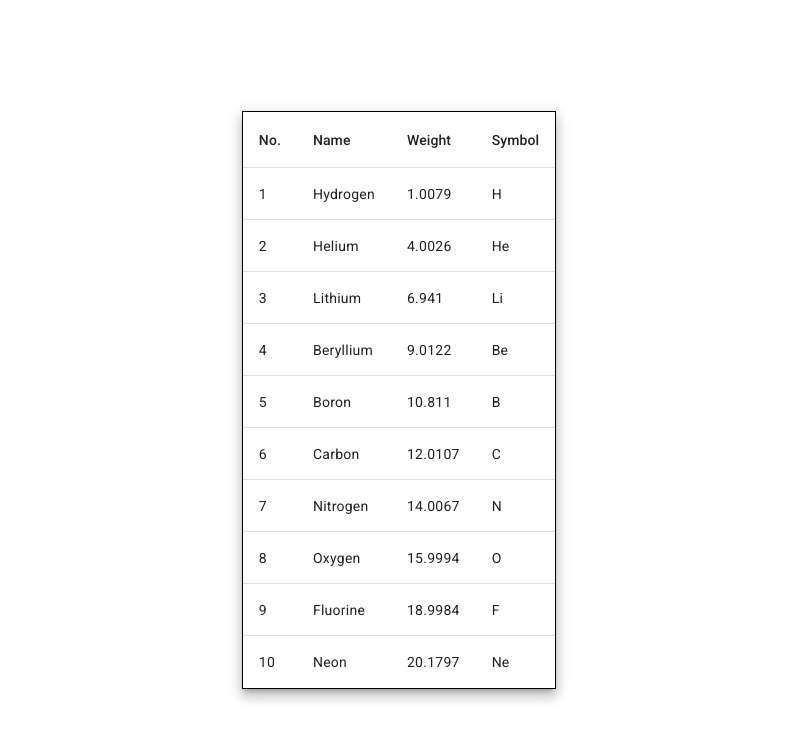
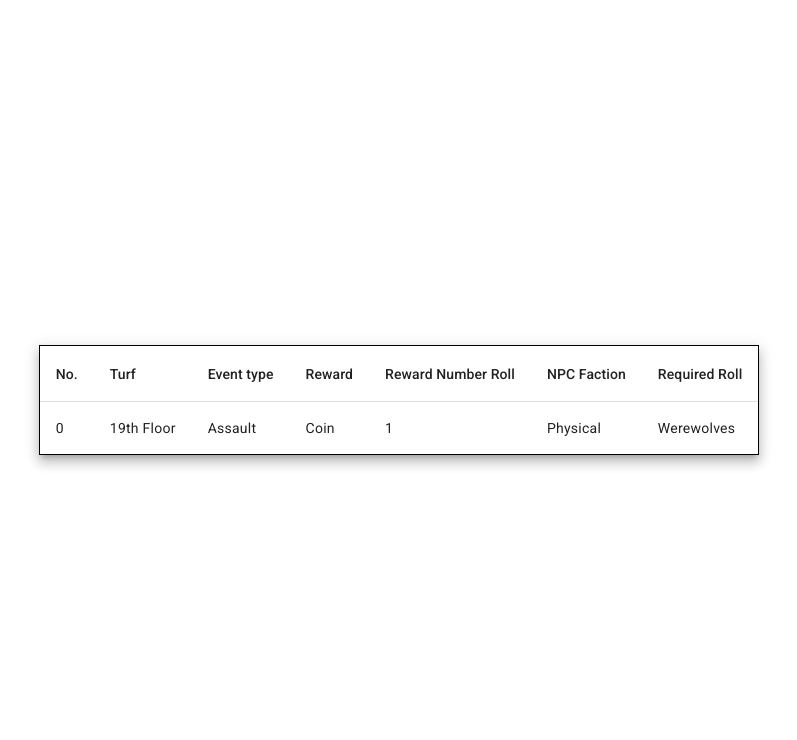
Before and after one commit to dniero95/rpg-random-event-generator, an Angular app: page / in a window 1280 px wide. Shown: the top 740 px of the page, without its empty margins (241-1038 px from the left). Built offline with nearby package versions, Linux system fonts and the light colour scheme.

Commit message:
WIP: add hardcoded example

```diff
--- a/package.json
+++ b/package.json
@@ -20,6 +20,8 @@
     "@angular/platform-browser": "^15.2.0",
     "@angular/platform-browser-dynamic": "^15.2.0",
     "@angular/router": "^15.2.0",
+    "@types/d3": "^7.4.0",
+    "d3-fetch": "^3.0.1",
     "rxjs": "~7.8.0",
     "tslib": "^2.3.0",
     "zone.js": "~0.12.0"
--- a/src/app/components/random-table/random-table.component.html
+++ b/src/app/components/random-table/random-table.component.html
@@ -3,29 +3,46 @@
     <!--- Note that these columns can be defined in any order.
           The actual rendered columns are set as a property on the row definition" -->
 
-    <!-- Position Column -->
     <ng-container matColumnDef="position">
       <th mat-header-cell *matHeaderCellDef> No. </th>
       <td mat-cell *matCellDef="let element"> {{element.position}} </td>
     </ng-container>
 
-    <!-- Name Column -->
-    <ng-container matColumnDef="name">
-      <th mat-header-cell *matHeaderCellDef> Name </th>
-      <td mat-cell *matCellDef="let element"> {{element.name}} </td>
+    <ng-container matColumnDef="Turf">
+      <th mat-header-cell *matHeaderCellDef> Turf </th>
+      <td mat-cell *matCellDef="let element"> {{element.turf}} </td>
     </ng-container>
 
-    <!-- Weight Column -->
-    <ng-container matColumnDef="weight">
-      <th mat-header-cell *matHeaderCellDef> Weight </th>
-      <td mat-cell *matCellDef="let element"> {{element.weight}} </td>
+
+    <ng-container matColumnDef="Event type">
+      <th mat-header-cell *matHeaderCellDef> Event type</th>
+      <td mat-cell *matCellDef="let element"> {{element.eventType}} </td>
     </ng-container>
 
-    <!-- Symbol Column -->
-    <ng-container matColumnDef="symbol">
-      <th mat-header-cell *matHeaderCellDef> Symbol </th>
-      <td mat-cell *matCellDef="let element"> {{element.symbol}} </td>
+
+    <ng-container matColumnDef="Reward">
+      <th mat-header-cell *matHeaderCellDef> Reward </th>
+      <td mat-cell *matCellDef="let element"> {{element.reward}} </td>
     </ng-container>
+
+
+    <ng-container matColumnDef="Reward Number Roll">
+      <th mat-header-cell *matHeaderCellDef> Reward Number Roll </th>
+      <td mat-cell *matCellDef="let element"> {{element.rewardNumberRoll}} </td>
+    </ng-container>
+
+    <ng-container matColumnDef="NPC Faction">
+      <th mat-header-cell *matHeaderCellDef> NPC Faction </th>
+      <td mat-cell *matCellDef="let element"> {{element.requiredRoll}} </td>
+    </ng-container>
+
+
+    <ng-container matColumnDef="Required Roll">
+      <th mat-header-cell *matHeaderCellDef> Required Roll </th>
+      <td mat-cell *matCellDef="let element"> {{element.npcFaction}} </td>
+    </ng-container>
+
+
 
     <tr mat-header-row *matHeaderRowDef="displayedColumns"></tr>
     <tr mat-row *matRowDef="let row; columns: displayedColumns;"></tr>
--- a/src/app/components/random-table/random-table.component.ts
+++ b/src/app/components/random-table/random-table.component.ts
@@ -1,4 +1,6 @@
-import { Component } from '@angular/core';
+import { Component, OnInit, inject } from '@angular/core';
+import { VampireDowntimeElement } from 'src/app/interfaces/vampire-downtime-element';
+import { RowService } from 'src/app/services/row.service';
 
 export interface PeriodicElement {
   name: string;
@@ -7,25 +9,30 @@ export interface PeriodicElement {
   symbol: string;
 }
 
-const ELEMENT_DATA: PeriodicElement[] = [
-  {position: 1, name: 'Hydrogen', weight: 1.0079, symbol: 'H'},
-  {position: 2, name: 'Helium', weight: 4.0026, symbol: 'He'},
-  {position: 3, name: 'Lithium', weight: 6.941, symbol: 'Li'},
-  {position: 4, name: 'Beryllium', weight: 9.0122, symbol: 'Be'},
-  {position: 5, name: 'Boron', weight: 10.811, symbol: 'B'},
-  {position: 6, name: 'Carbon', weight: 12.0107, symbol: 'C'},
-  {position: 7, name: 'Nitrogen', weight: 14.0067, symbol: 'N'},
-  {position: 8, name: 'Oxygen', weight: 15.9994, symbol: 'O'},
-  {position: 9, name: 'Fluorine', weight: 18.9984, symbol: 'F'},
-  {position: 10, name: 'Neon', weight: 20.1797, symbol: 'Ne'},
+const DATA: VampireDowntimeElement[] = [
+
+  {
+    position: 0,
+    turf: '19th Floor',
+    eventType: 'Assault',
+    reward: 'Coin',
+    rewardNumberRoll: 1,
+    npcFaction: 'Werewolves',
+    requiredRoll: 'Physical',
+  },
 ];
 
 @Component({
   selector: 'app-random-table',
   templateUrl: './random-table.component.html',
-  styleUrls: ['./random-table.component.scss']
+  styleUrls: ['./random-table.component.scss'],
 })
-export class RandomTableComponent {
-  displayedColumns: string[] = ['position', 'name', 'weight', 'symbol'];
-  dataSource = ELEMENT_DATA;
+export class RandomTableComponent implements OnInit {
+  displayedColumns: string[] = ['position','Turf', 'Event type', 'Reward', 'Reward Number Roll', 'NPC Faction', 'Required Roll'];
+  dataSource = DATA;
+  rowService = inject(RowService);
+
+  ngOnInit(): void {
+    console.log(this.rowService.data);
+  }
 }
--- a/src/app/interfaces/vampire-downtime-element.ts
+++ b/src/app/interfaces/vampire-downtime-element.ts
@@ -1,4 +1,5 @@
 export interface VampireDowntimeElement {
+  position:number,
   turf: string;
   eventType: string;
   reward: string;
--- a/src/app/services/row.service.ts
+++ b/src/app/services/row.service.ts
@@ -1,9 +1,13 @@
 import { Injectable } from '@angular/core';
-
+import { dsv } from 'd3-fetch'
 @Injectable({
   providedIn: 'root'
 })
 export class RowService {
 
   constructor() { }
+
+  data = dsv(';','../../assets/tavola.csv');
+
+
 }
```
Also changed, not shown: 1 other file (tests, documents, lock files or other folders).
